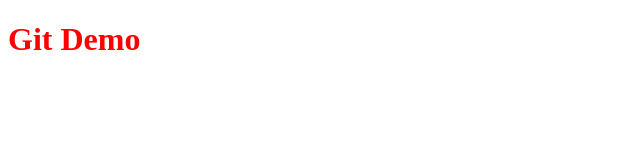
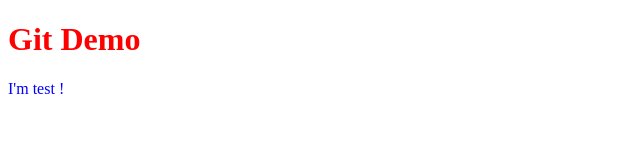
Before and after one commit to Sin0001/git-demo-new, a plain HTML site: page index.html in a window 1280 px wide. Shown: the full height of the page, 0-640 px from the left. Drawn offline with Linux system fonts and the light colour scheme.

Commit message:
html add <p> , css add p color

```diff
--- a/index.html
+++ b/index.html
@@ -9,5 +9,6 @@
 </head>
 <body>
   <h1>Git Demo</h1>
+  <p>I'm test !</p>
 </body>
 </html>
--- a/style.css
+++ b/style.css
@@ -1,3 +1,7 @@
 h1 {
   color: red;
 }
+
+p {
+  color: blue;
+}
```
